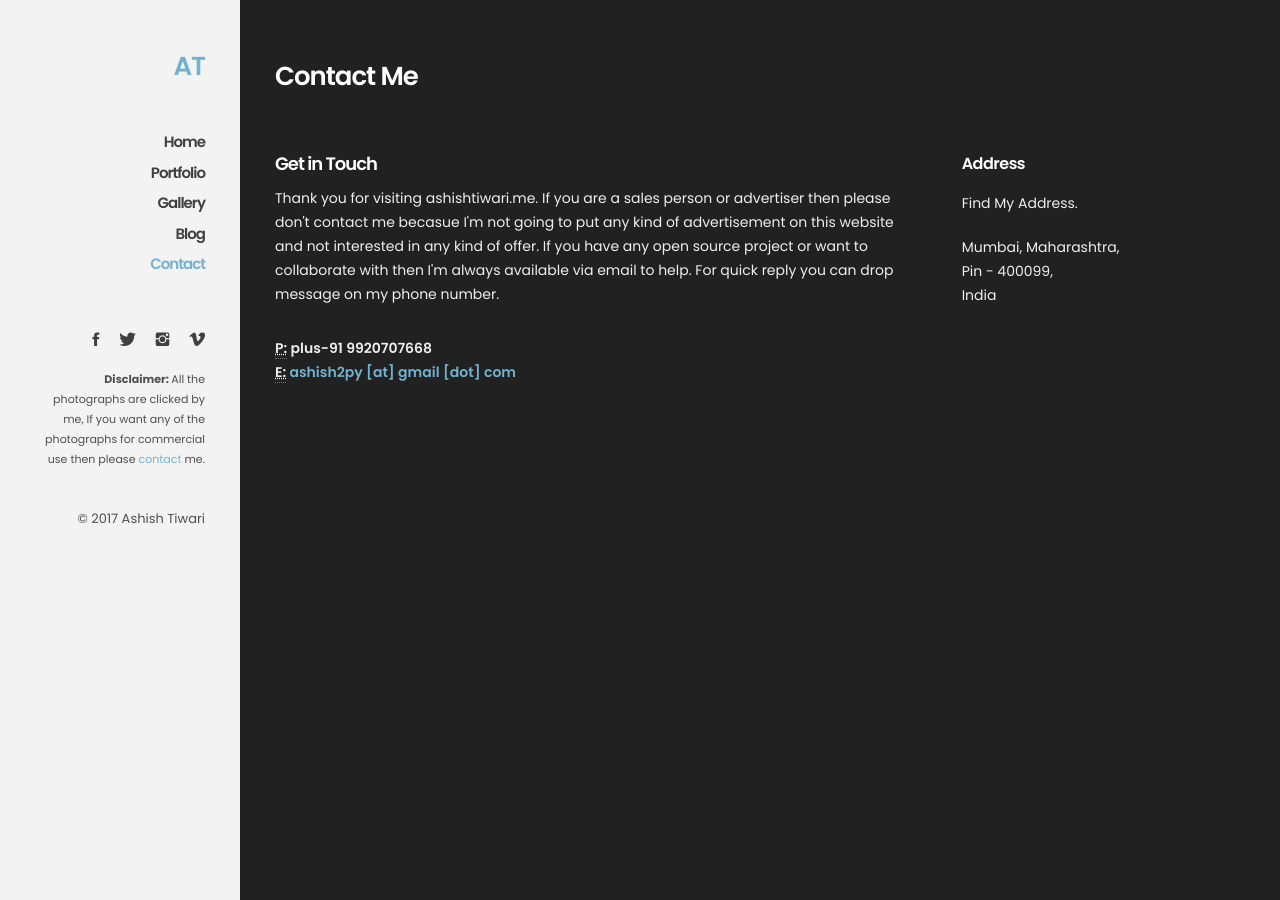
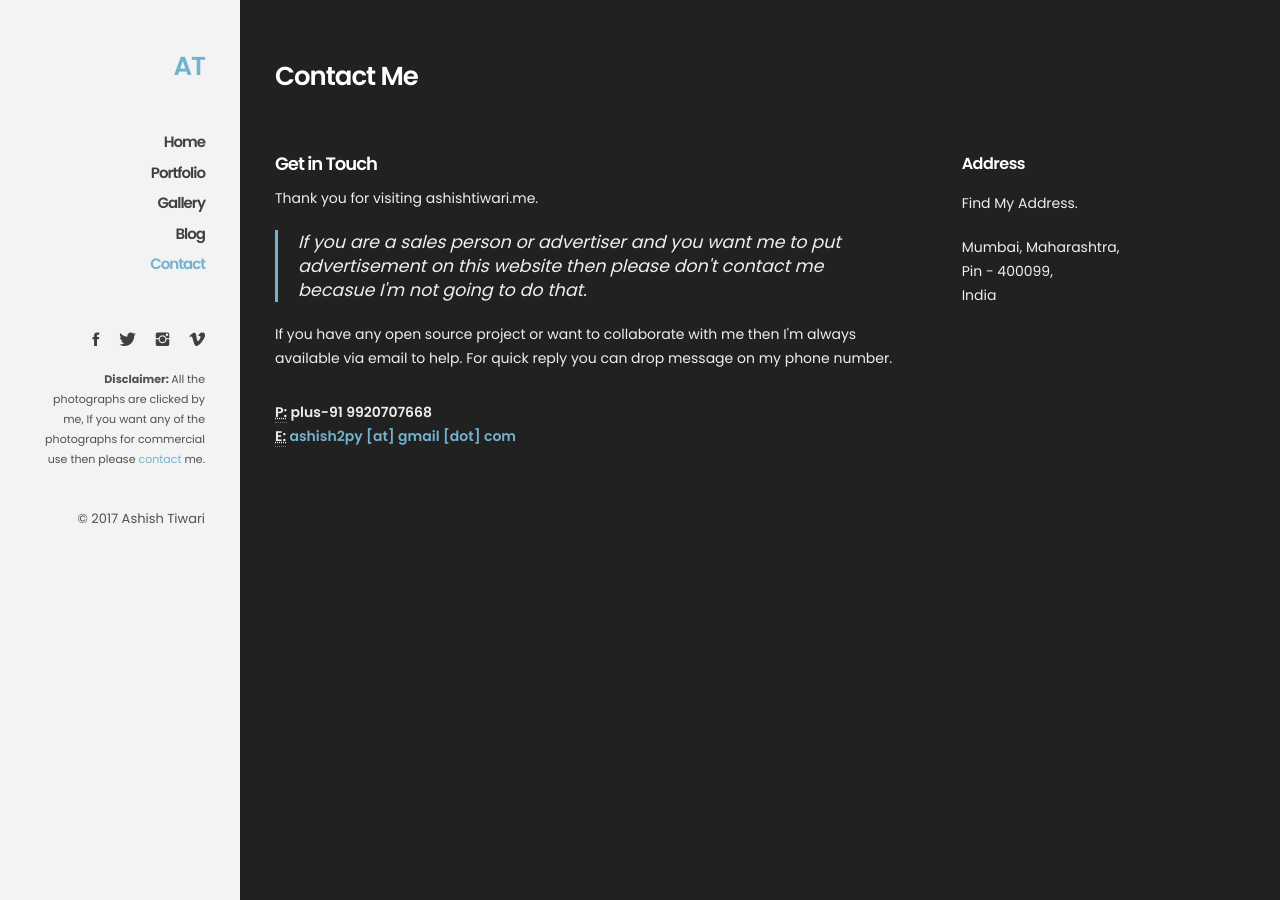
Before and after one commit to ashish2py/ashish2py.github.io, a Jekyll site: the page built from contact.md, in a window 1280 px wide. Built offline with Jekyll 4.4.1, drawn with Linux system fonts in a browser that asks for light colours; some web fonts are replaced.

Commit message:
contact page changes

```diff
--- a/contact.md
+++ b/contact.md
@@ -1,6 +1,6 @@
 ---
 layout: contact
-title: Thank you for visiting ashishtiwari.me. If you are a sales person or advertiser then please don't contact me becasue I'm not going to put any kind of advertisement on this website and not interested in any kind of offer. If you have any open source project or want to collaborate with then I'm always available via email to help. For quick reply you can drop message on my phone number.
+title: Thank you for visiting ashishtiwari.me. <blockquote><i>If you are a sales person or advertiser and you want me to put advertisement on this website then please don't contact me becasue I'm not going to do that.</i></blockquote> If you have any open source project or want to collaborate with me then I'm always available via email to help. For quick reply you can drop message on my phone number.
 permalink: /contact/
 address: Mumbai, Maharashtra,<br/>  Pin - 400099,<br/>  India
 phone: plus-91 9920707668
```
